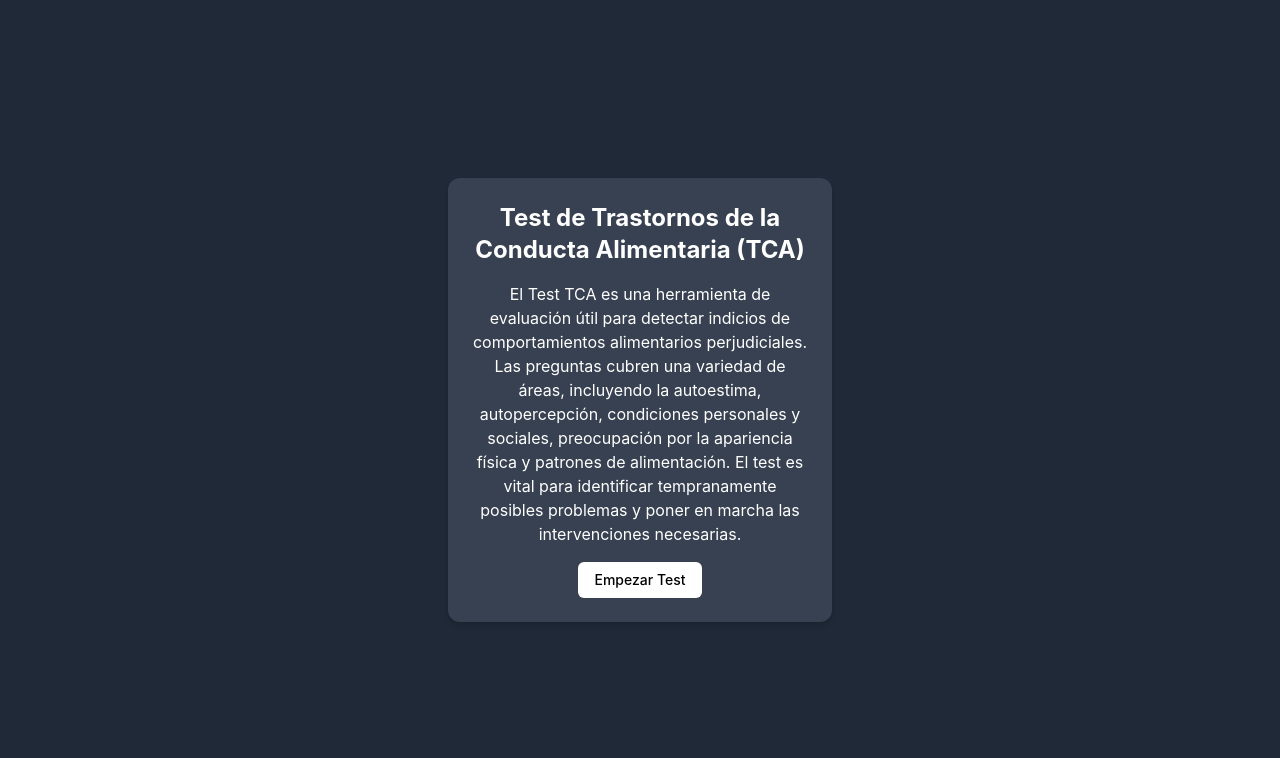
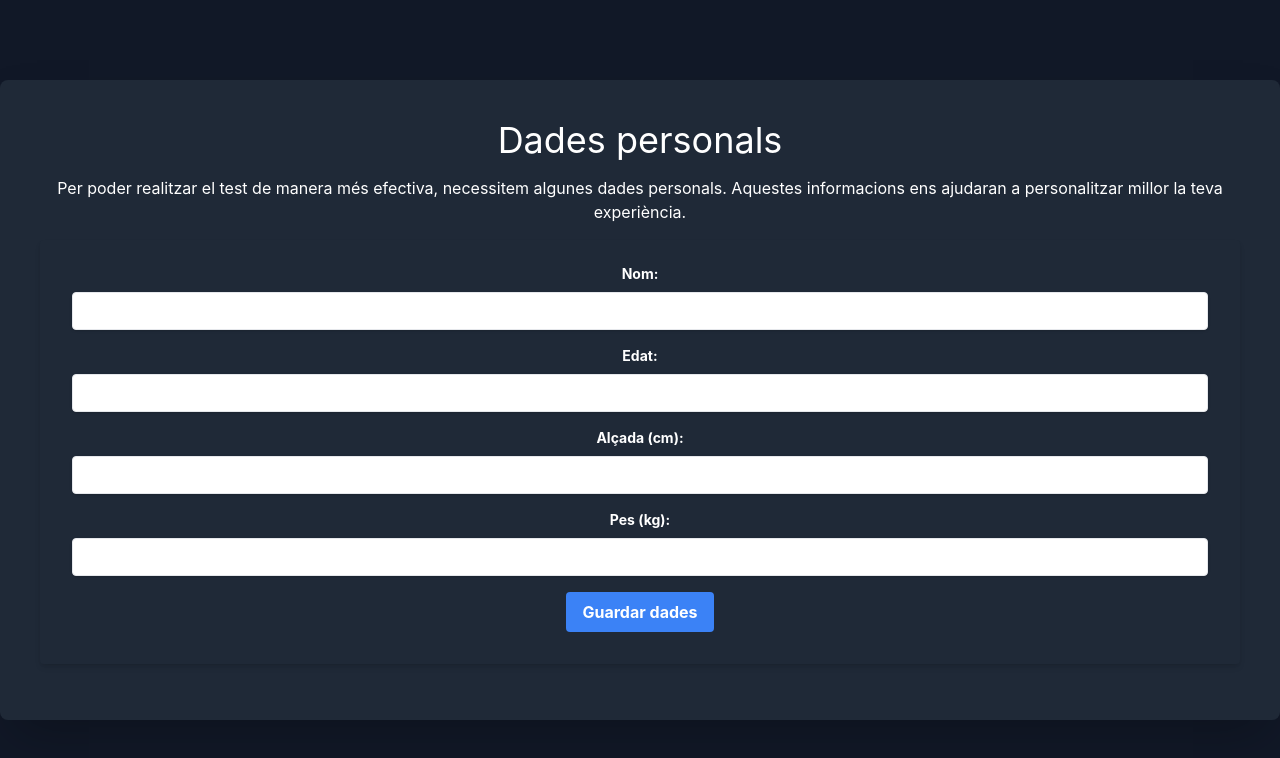
Before and after one commit to gimenomarc/Avaluacio-tca, a React (Create React App) app in the folder app/: page /datos-personales in a window 1280 px wide. Shown: the top 758 px of the page. Built offline with nearby package versions, Linux system fonts and the light colour scheme.

Commit message:
dades personals

```diff
--- a/app/package.json
+++ b/app/package.json
@@ -8,6 +8,7 @@
     "@testing-library/user-event": "^13.5.0",
     "react": "^18.2.0",
     "react-dom": "^18.2.0",
+    "react-router-dom": "^6.13.0",
     "react-scripts": "5.0.1",
     "web-vitals": "^2.1.4"
   },
--- a/app/src/App.js
+++ b/app/src/App.js
@@ -1,11 +1,17 @@
-import './App.css';
+import { BrowserRouter as Router, Routes, Route } from 'react-router-dom';
 import Intro from './components/Intro';
+import DatosPersonales from './components/DatosPersonales';
+import Quiz from './components/Quiz'; // Importa tu componente Quiz
 
 function App() {
   return (
-    <div className="App">
-      <Intro />
-    </div>
+    <Router>
+      <Routes>
+        <Route path="/" element={<Intro />} />
+        <Route path="/datos-personales" element={<DatosPersonales />} />
+        <Route path="/quiz" element={<Quiz />} />
+      </Routes>
+    </Router>
   );
 }
 
--- /dev/null
+++ b/app/src/components/Button.js
@@ -0,0 +1,14 @@
+import React from 'react';
+
+const Button = ({ onClick, children }) => {
+  return (
+    <button
+      className="bg-blue-500 hover:bg-green-500 text-white font-bold py-2 px-4 rounded"
+      onClick={onClick}
+    >
+      {children}
+    </button>
+  );
+}
+
+export default Button;
--- /dev/null
+++ b/app/src/components/DatosPersonales.js
@@ -0,0 +1,72 @@
+import React, { useState } from 'react';
+import { useNavigate } from 'react-router-dom';
+import Layout from './Layout';
+import Button from './Button';
+
+const DatosPersonales = () => {
+    const navigate = useNavigate();
+
+    const [nombre, setNombre] = useState('');
+    const [edad, setEdad] = useState('');
+    const [altura, setAltura] = useState('');
+    const [peso, setPeso] = useState('');
+
+    const handleNombreChange = (event) => {
+        setNombre(event.target.value);
+    }
+
+    const handleEdadChange = (event) => {
+        setEdad(event.target.value);
+    }
+
+    const handleAlturaChange = (event) => {
+        setAltura(event.target.value);
+    }
+
+    const handlePesoChange = (event) => {
+        setPeso(event.target.value);
+    }
+
+    const handleSubmit = (event) => {
+        event.preventDefault();
+
+        console.log(nombre, edad, altura, peso);
+        navigate('/quiz');
+    }
+
+    return (
+        <Layout>
+            <h1 className="text-4xl mb-4">Dades personals</h1>
+            <p className="mb-4">Per poder realitzar el test de manera més efectiva, necessitem algunes dades personals. Aquestes informacions ens ajudaran a personalitzar millor la teva experiència.</p>
+            <form onSubmit={handleSubmit} className="bg-gray-800 shadow-md rounded px-8 pt-6 pb-8 mb-4">
+                <div className="mb-4">
+                    <label className="block text-white text-sm font-bold mb-2">
+                        Nom:
+                    </label>
+                    <input type="text" value={nombre} onChange={handleNombreChange} className="shadow appearance-none border rounded w-full py-2 px-3 text-gray-700 leading-tight focus:outline-none focus:shadow-outline" />
+                </div>
+                <div className="mb-4">
+                    <label className="block text-white text-sm font-bold mb-2">
+                        Edat:
+                    </label>
+                    <input type="number" value={edad} onChange={handleEdadChange} className="shadow appearance-none border rounded w-full py-2 px-3 text-gray-700 leading-tight focus:outline-none focus:shadow-outline" />
+                </div>
+                <div className="mb-4">
+                    <label className="block text-white text-sm font-bold mb-2">
+                        Alçada (cm):
+                    </label>
+                    <input type="number" value={altura} onChange={handleAlturaChange} className="shadow appearance-none border rounded w-full py-2 px-3 text-gray-700 leading-tight focus:outline-none focus:shadow-outline" />
+                </div>
+                <div className="mb-4">
+                    <label className="block text-white text-sm font-bold mb-2">
+                        Pes (kg):
+                    </label>
+                    <input type="number" value={peso} onChange={handlePesoChange} className="shadow appearance-none border rounded w-full py-2 px-3 text-gray-700 leading-tight focus:outline-none focus:shadow-outline" />
+                </div>
+                <Button type="submit">Guardar dades</Button>
+            </form>
+        </Layout>
+    );
+}
+
+export default DatosPersonales;
--- a/app/src/components/Intro.js
+++ b/app/src/components/Intro.js
@@ -1,18 +1,21 @@
 import React from 'react';
+import { useNavigate } from 'react-router-dom';
+import Button from './Button';
+import Layout from './Layout';
 
 const Intro = () => {
+    const navigate = useNavigate();
+
+    const handleClick = () => {
+        navigate('/datos-personales');
+    }
+
     return (
-        <div className="h-screen bg-gray-800 flex items-center justify-center">
-            <div className="p-6 max-w-sm mx-auto bg-gray-700 rounded-xl shadow-md space-x-4">
-                <div className="text-white">
-                    <h1 className="text-2xl font-bold mb-4">Test de Trastornos de la Conducta Alimentaria (TCA)</h1>
-                    <p>El Test TCA es una herramienta de evaluación útil para detectar indicios de comportamientos alimentarios perjudiciales. Las preguntas cubren una variedad de áreas, incluyendo la autoestima, autopercepción, condiciones personales y sociales, preocupación por la apariencia física y patrones de alimentación. El test es vital para identificar tempranamente posibles problemas y poner en marcha las intervenciones necesarias.</p>
-                    <button className="mt-4 px-4 py-2 text-sm font-medium text-black bg-white rounded-md hover:bg-gray-200 focus:outline-none focus:ring-2 focus:ring-offset-2 focus:ring-white">
-                        Empezar Test
-                    </button>
-                </div>
-            </div>
-        </div>
+        <Layout>
+            <h1 className="text-4xl mb-4">Test de Capacitats Atencionals (TCA)</h1>
+            <p className="mb-4">El TCA és un test que mesura les capacitats atencionals d'un individu. Aquest test s'utilitza per identificar problemes d'atenció i concentració en diverses poblacions, des de nens fins a adults majors.</p>
+            <Button onClick={handleClick}>Començar test</Button>
+        </Layout>
     );
 }
 
--- /dev/null
+++ b/app/src/components/Layout.js
@@ -0,0 +1,13 @@
+import React from 'react';
+
+const Layout = ({ children }) => {
+    return (
+        <div className="bg-gray-900 min-h-screen flex items-center justify-center text-center text-white">
+            <div className="bg-gray-800 p-10 rounded-lg shadow-2xl">
+                {children}
+            </div>
+        </div>
+    );
+}
+
+export default Layout;
--- /dev/null
+++ b/app/src/components/Option.js
@@ -0,0 +1,18 @@
+import React from 'react';
+
+const Option = ({ option, selected, onOptionChange }) => {
+  return (
+    <div className="flex items-center mb-3">
+      <input
+        type="radio"
+        value={option}
+        checked={selected === option}
+        onChange={() => onOptionChange(option)}
+        className="form-radio text-indigo-600 h-5 w-5"
+      />
+      <label className="ml-2">{option}</label>
+    </div>
+  );
+}
+
+export default Option;
--- a/app/src/components/Question.js
+++ b/app/src/components/Question.js
@@ -0,0 +1,34 @@
+import React from 'react';
+import Option from './Option.js';
+
+const questions = [
+  {
+    id: 1,
+    text: 'Em considero una persona controladora.',
+    options: [
+      { id: 1, text: 'Totalment en desacord' },
+      { id: 2, text: 'en desacord' },
+      { id: 3, text: 'indiferent' },
+      { id: 4, text: 'd’acord' },
+      { id: 5, text: 'totalment d’acord' },
+    ],
+  },
+
+];
+
+function Question() {
+  return (
+    <div>
+      {questions.map((question) => (
+        <div key={question.id}>
+          <h2>{question.text}</h2>
+          {question.options.map((option) => (
+            <Option key={option.id} text={option.text} />
+          ))}
+        </div>
+      ))}
+    </div>
+  );
+}
+
+export default Question;
--- /dev/null
+++ b/app/src/components/Quiz.js
@@ -0,0 +1,30 @@
+import React, { useState } from 'react';
+import Layout from './Layout';
+import Question from './Question';
+import questions from '../data/questions'
+
+const Quiz = () => {
+    const [currentQuestionIndex, setCurrentQuestionIndex] = useState(0);
+
+    const handleNextQuestion = () => {
+        setCurrentQuestionIndex(currentQuestionIndex + 1);
+    }
+
+    const currentQuestion = questions[currentQuestionIndex];
+
+    if (!currentQuestion) {
+        return <div>No hay más preguntas</div>;
+    }
+
+    return (
+        <div>
+            <Layout>
+                <Question question={currentQuestion.question} options={currentQuestion.options} />
+                <button onClick={handleNextQuestion}>Seguent</button>
+            </Layout>
+        </div>
+    );
+}
+
+
+export default Quiz;
```
Also changed, not shown: 1 other file (tests, documents, lock files or other folders).
